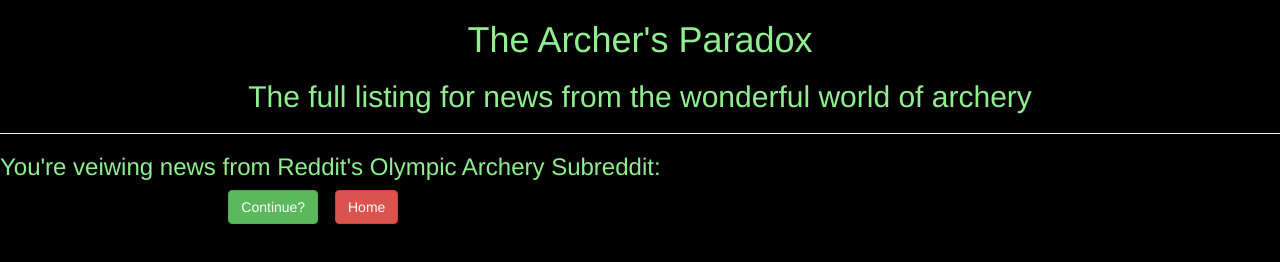
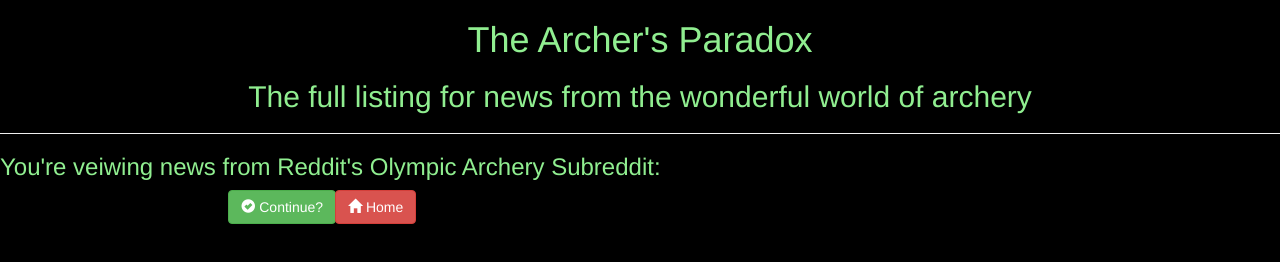
Before and after one commit to TimGaz92/scraper, a website: page public/findo.html in a window 1280 px wide. Drawn offline with nearby package versions, Linux system fonts and the light colour scheme.

Commit message:
added glyphicons

```diff
--- a/public/findo.html
+++ b/public/findo.html
@@ -18,14 +18,20 @@
 </div>
 
 <div class="col-md-1">
-<form method="get" action="/results">
-    <button class= "btn btn-success" type="submit">Continue?</button>
+<form method="get" action="/resultso">
+    <button class= "btn btn-success" type="submit">
+    	<span class="glyphicon glyphicon-ok-sign"></span>
+    	Continue?
+    </button>
 </form>
 </div>
 
 <div class="col-md-1">
 <form method="get" action="/">
-    <button  class= "btn btn-danger" type="submit">Home</button>
+    <button  class= "btn btn-danger" type="submit">
+    <span class="glyphicon glyphicon-home" aria-hidden="true"></span>
+    Home
+    </button>
 </form>
 </div>
 
```
Also changed, not shown: public/find.html (+8 -2 lines), public/findw.html (+8 -2 lines).
